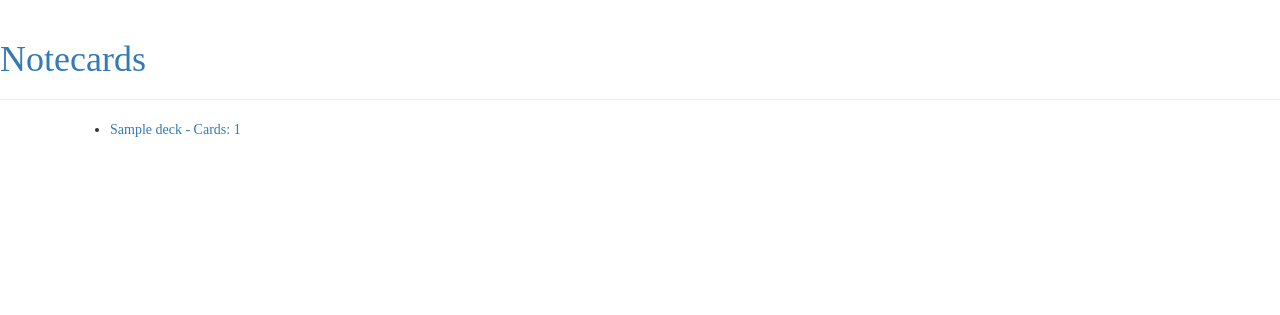
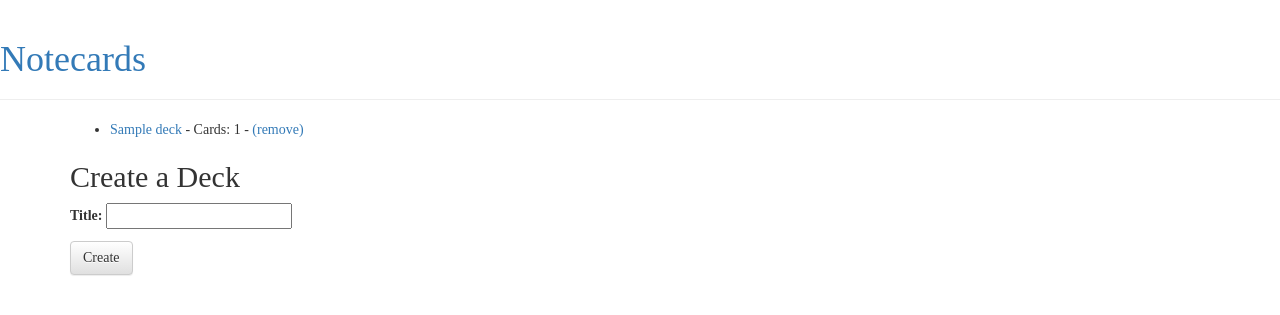
Before and after one commit to jaohara/notecards, a Django app: page / in a window 1280 px wide. Shown: the top 315 px of the page. Run offline with Django 3.2, Linux system fonts and the light colour scheme; tables that the repository leaves empty hold one stand-in row (values such as "Sample post"); some libraries are stand-ins or nearby versions; some web fonts are replaced.

Commit message:
Added ability to add and remove both decks and cards. Authentication is required for all modifications. Censored some of my comments to appear more professional.

```diff
--- a/notecards/forms.py
+++ b/notecards/forms.py
@@ -7,3 +7,11 @@ class CardForm(forms.ModelForm):
     class Meta:
         model = Card
         fields = ('front', 'back')
+
+class DeckForm(forms.ModelForm):
+
+    class Meta:
+        model = Deck
+        fields = ('title',)
+
+# should the form to add tags be part of the deck creation form or on the deck_view page?
--- a/notecards/models.py
+++ b/notecards/models.py
@@ -47,7 +47,7 @@ class Card(models.Model):
 
         I need to make sure this behavior is secure, as there could easily be a scenario
         where the counts get out of order (calling remove_card? That would completely
-        fuck with the order)
+        mess with the order)
 
         You know what? I'm gonna ignore this for now. It's not really necessary for
         functionality. I'm going to leave this for a later version.
--- a/notecards/templates/notecards/deck_list.html
+++ b/notecards/templates/notecards/deck_list.html
@@ -4,7 +4,14 @@
     <ul>
         {% for deck in decks %}
         <li><a href="{% url 'deck_view' pk=deck.pk %}">
-        {{ deck.title }} - Cards: {{ deck.card_count }}</a></li>
+        {{ deck.title }}</a> - Cards: {{ deck.card_count }} -
+        <a href="{% url 'delete_deck' pk=deck.pk %}">(remove)</a></li>
         {% endfor %}
     </ul>
+    <h2>Create a Deck</h2>
+    <form method="POST" class="deck-form" action="{% url 'create_deck'%}">
+        {% csrf_token %}
+        {{ form.as_p }}
+        <button type="submit" class="save btn btn-default">Create</button>
+    </form>
 {% endblock %}
--- a/notecards/templates/notecards/deck_view.html
+++ b/notecards/templates/notecards/deck_view.html
@@ -12,7 +12,7 @@
     <h3>{{test_var}}</h3>
 
     <h2>Add a Card</h2>
-    <form method="POST" class="deck-form" action="{% url 'add_card_to_deck' pk=deck.pk%}">
+    <form method="POST" class="card-form" action="{% url 'add_card_to_deck' pk=deck.pk%}">
         {% csrf_token %}
         {{ form.as_p }}
         <button type="submit" class="save btn btn-default">Add to Deck</button>
--- a/notecards/urls.py
+++ b/notecards/urls.py
@@ -5,5 +5,7 @@ urlpatterns =[
     url(r'^$', views.deck_list, name='deck_list'),
     url(r'^deck/(?P<pk>\d+)/$', views.deck_view, name='deck_view'),
     url(r'^deck/(?P<pk>\d+)/add/$', views.add_card_to_deck, name='add_card_to_deck'),
-    url(r'^deck/(?P<pk>\d+)/remove', views.remove_card_from_deck, name='remove_card_from_deck'),
+    url(r'^deck/(?P<pk>\d+)/remove/$', views.remove_card_from_deck, name='remove_card_from_deck'),
+    url(r'^deck/create/$', views.create_deck, name='create_deck'),
+    url(r'^deck/(?P<pk>\d+)/delete/$', views.delete_deck, name='delete_deck'),
 ]
--- a/notecards/views.py
+++ b/notecards/views.py
@@ -1,32 +1,43 @@
 from django.shortcuts import render, get_object_or_404, redirect
 from django.utils import timezone
+from django.contrib.auth.decorators import login_required
 from .models import Tag, Deck, Card
-from .forms import CardForm
+from .forms import CardForm, DeckForm
 
 def deck_list(request):
     decks = Deck.objects.all()
-    return render(request, 'notecards/deck_list.html', {'decks': decks})
+    form = DeckForm()
+    return render(request, 'notecards/deck_list.html', {'decks': decks, 'form': form,})
 
 def deck_view(request, pk):
     deck = get_object_or_404(Deck, pk=pk)
     cards = Card.objects.filter(deck__title=deck.title)
     form = CardForm()
-    test_var = ""
-
-    if request.method == "POST":
-        # we should have submitted a form
-
-        # this shouldn't route back to itself; we should have a separate view for the
-        # addcard action
-        test_var ="Success"
 
     # return to this later, not necessary for first draft
     # tags = Tag.objects.filter()
     return render(request, 'notecards/deck_view.html', {'deck': deck,
                                                         'cards': cards,
-                                                        'form': form,
-                                                        'test_var': test_var})
+                                                        'form': form,})
+@login_required
+def create_deck(request):
+    if request.method =="POST":
+        form = DeckForm(request.POST)
+        if form.is_valid():
+            deck = form.save(commit=False)
+            deck.author = request.user
+            deck.save()
+            return redirect('/')
+    else:
+        return redirect('/')
 
+@login_required
+def delete_deck(request, pk):
+    deck = get_object_or_404(Deck, pk=pk)
+    deck.delete()
+    return redirect('/')
+
+@login_required
 def add_card_to_deck(request, pk):
     if request.method == "POST":
         deck = get_object_or_404(Deck, pk=pk)
@@ -40,6 +51,7 @@ def add_card_to_deck(request, pk):
     else:
         redirect('/')
 
+@login_required
 def remove_card_from_deck(request, pk):
     card = get_object_or_404(Card, pk=pk)
     deck = card.deck
```
